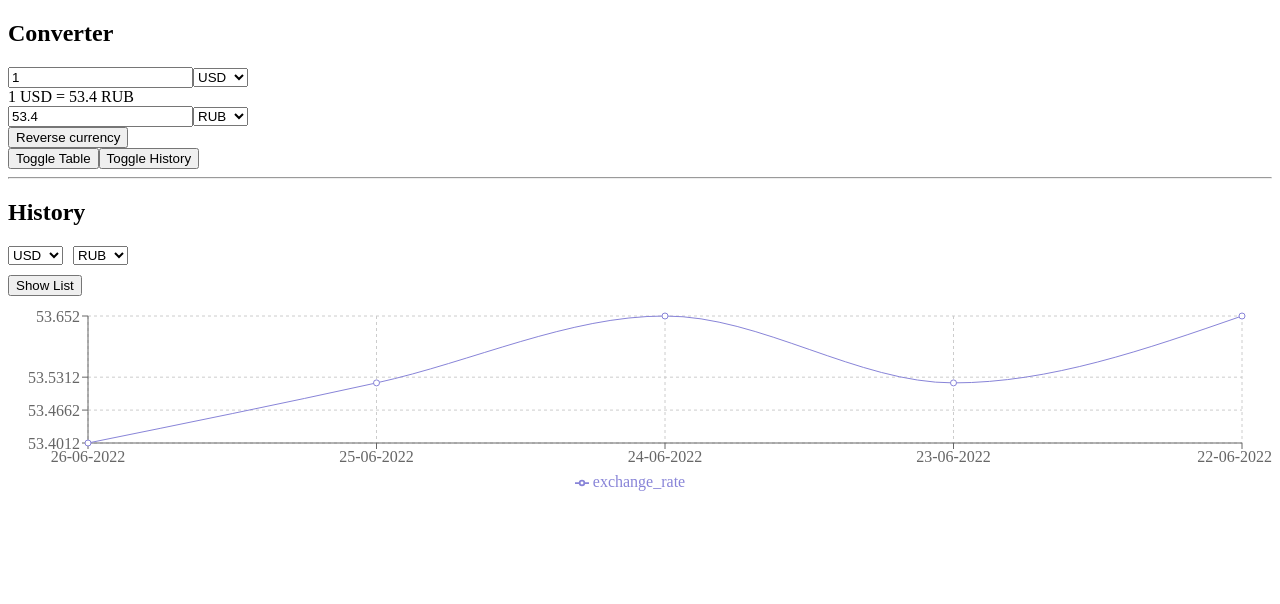
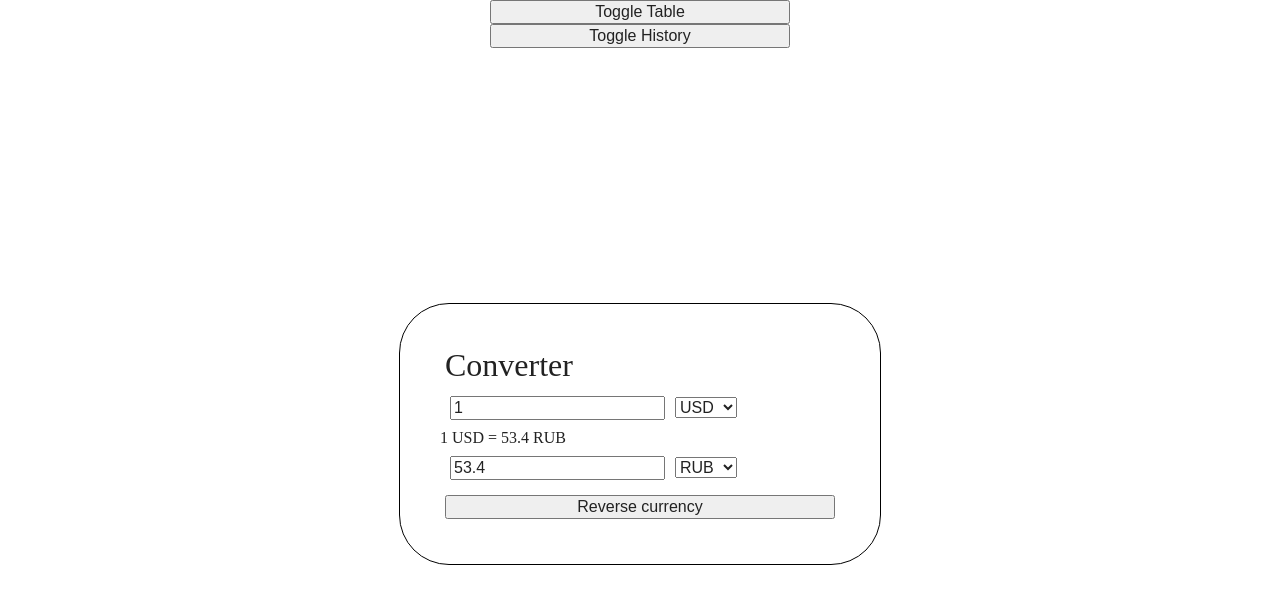
Before and after one commit to ioanlee/currency-converter-task, a React (Vite) app: page / in a window 1280 px wide. Shown: the top 604 px of the page. Built offline with nearby package versions, Linux system fonts and the light colour scheme.

Commit message:
styles added

```diff
--- a/package.json
+++ b/package.json
@@ -8,6 +8,7 @@
     "preview": "vite preview"
   },
   "dependencies": {
+    "node-sass": "^7.0.1",
     "react": "^18.0.0",
     "react-dom": "^18.0.0",
     "recharts": "^2.1.11"
--- /dev/null
+++ b/src/App.css
@@ -0,0 +1,34 @@
+.App {
+  min-height: 100vh;
+  display: flex;
+  flex-direction: column;
+  gap: 20px;
+}
+
+.App > button {
+  width: 300px;
+  margin: 0 auto;
+}
+
+h2 {
+  font-size: 32px;
+}
+
+.App > button:first-of-type {
+  margin-bottom: -20px;
+}
+
+.currency-section {
+  border: 1px solid black;
+  border-radius: 50px;
+  width: 400px;
+  height: fit-content;
+  margin: auto;
+  padding: 40px;
+  display: flex;
+  flex-direction: column;
+}
+
+.currency-section * {
+  margin: 5px;
+}
--- a/src/App.tsx
+++ b/src/App.tsx
@@ -3,6 +3,8 @@
 import { CurrHistory } from './CurrHistory'
 import { CurrConverter } from './CurrConverter'
 import { rates_archive } from './db'
+import './reset.css'
+import './App.css'
 
 const api_key = 'e00d572a1a7549f32b011fea' // include in .gitignore
 const base_url = `https://v6.exchangerate-api.com/v6/${api_key}/latest/USD`
@@ -10,7 +12,7 @@
 function App() {
 
   const [showTable, setShowTable] = useState(false)
-  const [showHistory, setShowHistory] = useState(true)
+  const [showHistory, setShowHistory] = useState(false)
   const [currencyOptions, setCurrencyOptions] = useState(rates_archive[0].rates)
 
   // useEffect(() => {
@@ -30,13 +32,13 @@
   // }, [])
 
   return (
-    <>
-      <CurrConverter currencyOptions={ currencyOptions }/>
+    <div className='App'>
       <button onClick={ () => setShowTable(!showTable) } >Toggle Table</button>
       <button onClick={ () => setShowHistory(!showHistory) } >Toggle History</button>
+      <CurrConverter currencyOptions={ currencyOptions }/>
       { showTable && <CurrTable currencyOptions={currencyOptions} /> }
       { showHistory && <CurrHistory currencyOptions={currencyOptions} /> }
-    </>
+    </div>
   )
 }
 
--- a/src/CurrConverter.tsx
+++ b/src/CurrConverter.tsx
@@ -44,7 +44,7 @@
   const handleChangeFromCurrency = (e: any) => setFromCurrency(e.target.value)
 
   return (
-    <div>
+    <div className='currency-section'>
       <h2>Converter</h2>
       <CurrConverterRow
         amount={fromAmount}
--- a/src/CurrHistory.tsx
+++ b/src/CurrHistory.tsx
@@ -49,8 +49,7 @@
   }, [ fromCurrency, toCurrency ])
 
   return (
-    <div>
-      <hr />
+    <div className='currency-section'>
       <h2>History</h2>
 
       <div style={{display: 'flex', gap: '10px', padding: '0 0 10px'}}>
@@ -64,9 +63,9 @@
 
       <button onClick={() => setShowListOverGraph(!showListOverGraph)}>Show {(showListOverGraph) ? 'Graph' : 'List'}</button>
       {!showListOverGraph && <>
-        <div style={{ height: '200px' }}>
+        <div style={{ height: '300px' }}>
         <ResponsiveContainer width="100%" height="100%">
-          <LineChart width={500} height={300} data={historyArray} margin={{ top: 20, right: 30, left: 20, bottom: 5 }}>
+          <LineChart width={500} height={300} data={historyArray} margin={{ top: 20, right: 30, left: 0, bottom: 5 }}>
             <CartesianGrid strokeDasharray="3 3" />
             <XAxis dataKey="timestamp" />
             <YAxis domain={[ Math.min(...historyArray.map(entry => Number(entry.exchange_rate))), Math.max(...historyArray.map(entry => Number(entry.exchange_rate))) ]} />
@@ -78,7 +77,6 @@
       </div>
       </>}
       {showListOverGraph && <>
-        <div>CurrTableList</div>
         <div>{fromCurrency} to {toCurrency}</div>
         { historyArray.map((value, pos) => <>
           <div key={pos}>{ value.timestamp } - { value.exchange_rate }</div>
--- a/src/CurrTable.tsx
+++ b/src/CurrTable.tsx
@@ -18,8 +18,7 @@
   }, [fromCurrency, toCurrency])
 
   return (
-    <div>
-      <hr />
+    <div className='currency-section'>
       <h2>Table</h2>
 
       <div style={{display: 'flex', gap: '10px', padding: '0 0 10px'}}>
--- /dev/null
+++ b/src/reset.css
@@ -0,0 +1,366 @@
+/* http://meyerweb.com/eric/tools/css/reset/
+   v2.0-modified | 20110126
+   License: none (public domain)
+*/
+
+html, body, div, span, applet, object, iframe,
+h1, h2, h3, h4, h5, h6, p, blockquote, pre,
+a, abbr, acronym, address, big, cite, code,
+del, dfn, em, img, ins, kbd, q, s, samp,
+small, strike, strong, sub, sup, tt, var,
+b, u, i, center,
+dl, dt, dd, ol, ul, li,
+fieldset, form, label, legend,
+table, caption, tbody, tfoot, thead, tr, th, td,
+article, aside, canvas, details, embed,
+figure, figcaption, footer, header, hgroup,
+menu, nav, output, ruby, section, summary,
+time, mark, audio, video {
+  margin: 0;
+	padding: 0;
+	border: 0;
+	font-size: 100%;
+	font: inherit;
+	vertical-align: baseline;
+}
+
+/* make sure to set some focus styles for accessibility */
+:focus {
+    outline: 0;
+}
+
+/* HTML5 display-role reset for older browsers */
+article, aside, details, figcaption, figure,
+footer, header, hgroup, menu, nav, section {
+	display: block;
+}
+
+body {
+	line-height: 1;
+}
+
+ol, ul {
+	list-style: none;
+}
+
+blockquote, q {
+	quotes: none;
+}
+
+blockquote:before, blockquote:after,
+q:before, q:after {
+	content: '';
+	content: none;
+}
+
+table {
+	border-collapse: collapse;
+	border-spacing: 0;
+}
+
+input[type=search]::-webkit-search-cancel-button,
+input[type=search]::-webkit-search-decoration,
+input[type=search]::-webkit-search-results-button,
+input[type=search]::-webkit-search-results-decoration {
+    -webkit-appearance: none;
+    -moz-appearance: none;
+}
+
+input[type=search] {
+    -webkit-appearance: none;
+    -moz-appearance: none;
+    -webkit-box-sizing: content-box;
+    -moz-box-sizing: content-box;
+    box-sizing: content-box;
+}
+
+textarea {
+    overflow: auto;
+    vertical-align: top;
+    resize: vertical;
+}
+
+/**
+ * Correct `inline-block` display not defined in IE 6/7/8/9 and Firefox 3.
+ */
+
+audio,
+canvas,
+video {
+    display: inline-block;
+    *display: inline;
+    *zoom: 1;
+    max-width: 100%;
+}
+
+/**
+ * Prevent modern browsers from displaying `audio` without controls.
+ * Remove excess height in iOS 5 devices.
+ */
+
+audio:not([controls]) {
+    display: none;
+    height: 0;
+}
+
+/**
+ * Address styling not present in IE 7/8/9, Firefox 3, and Safari 4.
+ * Known issue: no IE 6 support.
+ */
+
+[hidden] {
+    display: none;
+}
+
+/**
+ * 1. Correct text resizing oddly in IE 6/7 when body `font-size` is set using
+ *    `em` units.
+ * 2. Prevent iOS text size adjust after orientation change, without disabling
+ *    user zoom.
+ */
+
+html {
+    font-size: 100%; /* 1 */
+    -webkit-text-size-adjust: 100%; /* 2 */
+    -ms-text-size-adjust: 100%; /* 2 */
+}
+
+/**
+ * Address `outline` inconsistency between Chrome and other browsers.
+ */
+
+a:focus {
+    outline: thin dotted;
+}
+
+/**
+ * Improve readability when focused and also mouse hovered in all browsers.
+ */
+
+a:active,
+a:hover {
+    outline: 0;
+}
+
+/**
+ * 1. Remove border when inside `a` element in IE 6/7/8/9 and Firefox 3.
+ * 2. Improve image quality when scaled in IE 7.
+ */
+
+img {
+    border: 0; /* 1 */
+    -ms-interpolation-mode: bicubic; /* 2 */
+}
+
+/**
+ * Address margin not present in IE 6/7/8/9, Safari 5, and Opera 11.
+ */
+
+figure {
+    margin: 0;
+}
+
+/**
+ * Correct margin displayed oddly in IE 6/7.
+ */
+
+form {
+    margin: 0;
+}
+
+/**
+ * Define consistent border, margin, and padding.
+ */
+
+fieldset {
+    border: 1px solid #c0c0c0;
+    margin: 0 2px;
+    padding: 0.35em 0.625em 0.75em;
+}
+
+/**
+ * 1. Correct color not being inherited in IE 6/7/8/9.
+ * 2. Correct text not wrapping in Firefox 3.
+ * 3. Correct alignment displayed oddly in IE 6/7.
+ */
+
+legend {
+    border: 0; /* 1 */
+    padding: 0;
+    white-space: normal; /* 2 */
+    *margin-left: -7px; /* 3 */
+}
+
+/**
+ * 1. Correct font size not being inherited in all browsers.
+ * 2. Address margins set differently in IE 6/7, Firefox 3+, Safari 5,
+ *    and Chrome.
+ * 3. Improve appearance and consistency in all browsers.
+ */
+
+button,
+input,
+select,
+textarea {
+    font-size: 100%; /* 1 */
+    margin: 0; /* 2 */
+    vertical-align: baseline; /* 3 */
+    *vertical-align: middle; /* 3 */
+}
+
+/**
+ * Address Firefox 3+ setting `line-height` on `input` using `!important` in
+ * the UA stylesheet.
+ */
+
+button,
+input {
+    line-height: normal;
+}
+
+/**
+ * Address inconsistent `text-transform` inheritance for `button` and `select`.
+ * All other form control elements do not inherit `text-transform` values.
+ * Correct `button` style inheritance in Chrome, Safari 5+, and IE 6+.
+ * Correct `select` style inheritance in Firefox 4+ and Opera.
+ */
+
+button,
+select {
+    text-transform: none;
+}
+
+/**
+ * 1. Avoid the WebKit bug in Android 4.0.* where (2) destroys native `audio`
+ *    and `video` controls.
+ * 2. Correct inability to style clickable `input` types in iOS.
+ * 3. Improve usability and consistency of cursor style between image-type
+ *    `input` and others.
+ * 4. Remove inner spacing in IE 7 without affecting normal text inputs.
+ *    Known issue: inner spacing remains in IE 6.
+ */
+
+button,
+html input[type="button"], /* 1 */
+input[type="reset"],
+input[type="submit"] {
+    -webkit-appearance: button; /* 2 */
+    cursor: pointer; /* 3 */
+    *overflow: visible;  /* 4 */
+}
+
+/**
+ * Re-set default cursor for disabled elements.
+ */
+
+button[disabled],
+html input[disabled] {
+    cursor: default;
+}
+
+/**
+ * 1. Address box sizing set to content-box in IE 8/9.
+ * 2. Remove excess padding in IE 8/9.
+ * 3. Remove excess padding in IE 7.
+ *    Known issue: excess padding remains in IE 6.
+ */
+
+input[type="checkbox"],
+input[type="radio"] {
+    box-sizing: border-box; /* 1 */
+    padding: 0; /* 2 */
+    *height: 13px; /* 3 */
+    *width: 13px; /* 3 */
+}
+
+/**
+ * 1. Address `appearance` set to `searchfield` in Safari 5 and Chrome.
+ * 2. Address `box-sizing` set to `border-box` in Safari 5 and Chrome
+ *    (include `-moz` to future-proof).
+ */
+
+input[type="search"] {
+    -webkit-appearance: textfield; /* 1 */
+    -moz-box-sizing: content-box;
+    -webkit-box-sizing: content-box; /* 2 */
+    box-sizing: content-box;
+}
+
+/**
+ * Remove inner padding and search cancel button in Safari 5 and Chrome
+ * on OS X.
+ */
+
+input[type="search"]::-webkit-search-cancel-button,
+input[type="search"]::-webkit-search-decoration {
+    -webkit-appearance: none;
+}
+
+/**
+ * Remove inner padding and border in Firefox 3+.
+ */
+
+button::-moz-focus-inner,
+input::-moz-focus-inner {
+    border: 0;
+    padding: 0;
+}
+
+/**
+ * 1. Remove default vertical scrollbar in IE 6/7/8/9.
+ * 2. Improve readability and alignment in all browsers.
+ */
+
+textarea {
+    overflow: auto; /* 1 */
+    vertical-align: top; /* 2 */
+}
+
+/**
+ * Remove most spacing between table cells.
+ */
+
+table {
+    border-collapse: collapse;
+    border-spacing: 0;
+}
+
+html,
+button,
+input,
+select,
+textarea {
+    color: #222;
+}
+
+
+::-moz-selection {
+    background: #b3d4fc;
+    text-shadow: none;
+}
+
+::selection {
+    background: #b3d4fc;
+    text-shadow: none;
+}
+
+img {
+    vertical-align: middle;
+}
+
+fieldset {
+    border: 0;
+    margin: 0;
+    padding: 0;
+}
+
+textarea {
+    resize: vertical;
+}
+
+.chromeframe {
+    margin: 0.2em 0;
+    background: #ccc;
+    color: #000;
+    padding: 0.2em 0;
+}
```
Also changed, not shown: 1 other file (tests, documents, lock files or other folders).
